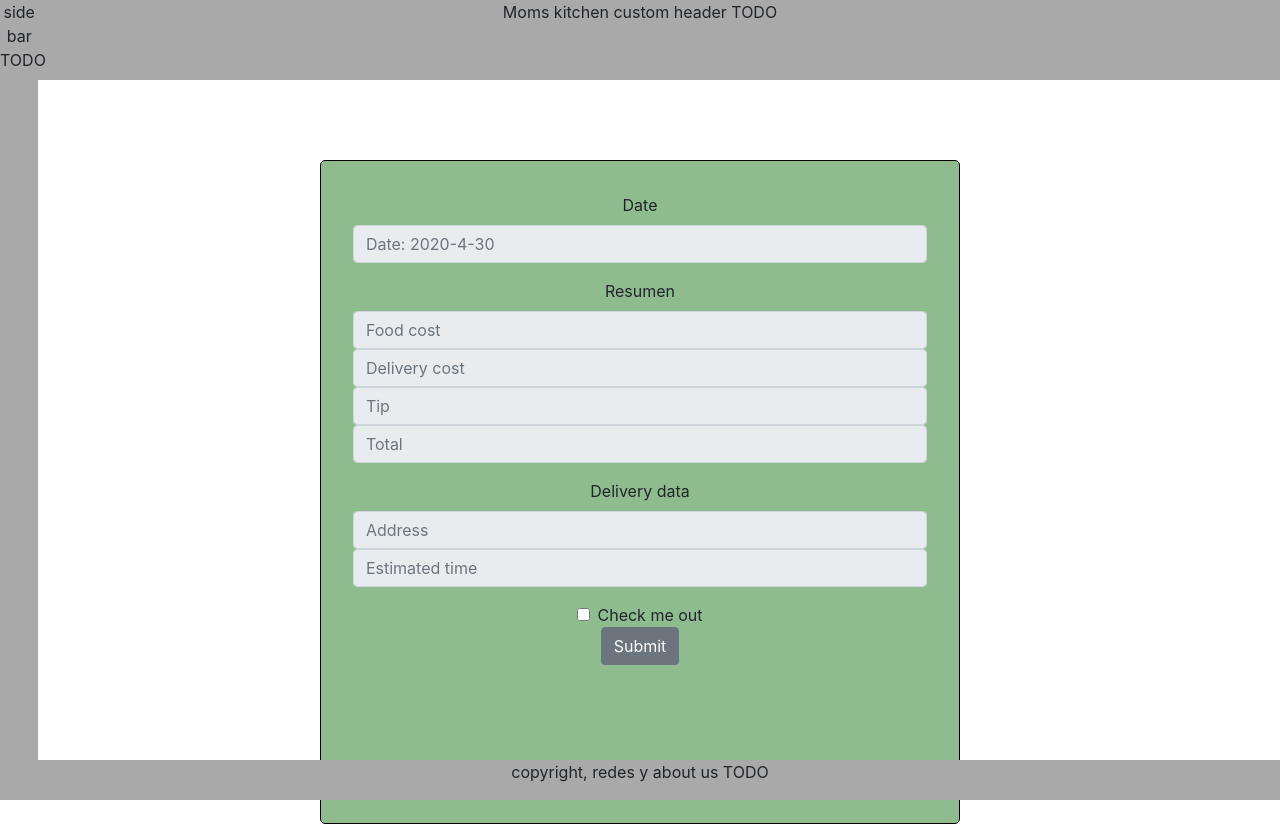
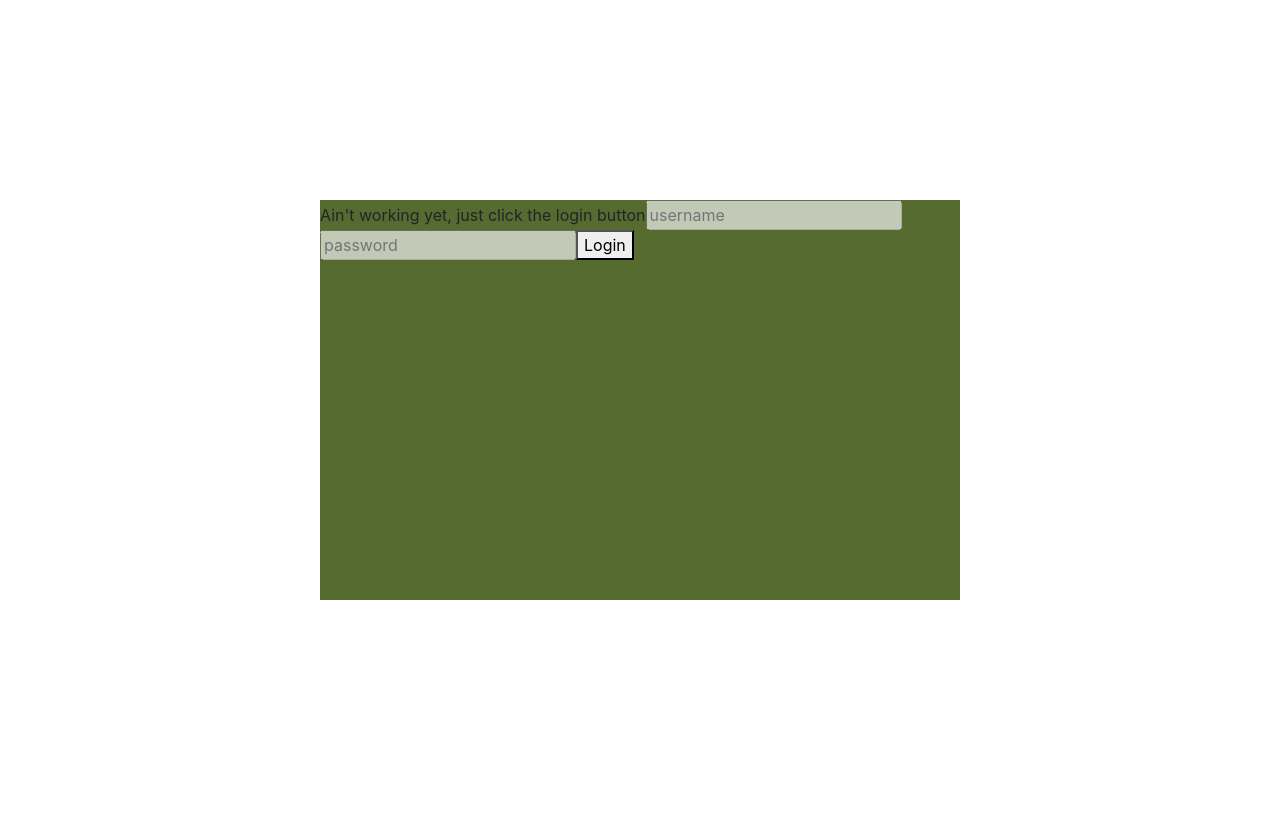
Before and after one commit to Moms-Kitchen/moms-kitchen-frontend, a React (Create React App) app: page / in a window 1280 px wide. After the commit the page ends 800 px from the top, so only its background shows below. Built offline with nearby package versions, Linux system fonts and the light colour scheme.

Commit message:
login and routing yet working on it

```diff
--- a/package.json
+++ b/package.json
@@ -9,6 +9,7 @@
     "bootstrap": "^4.4.1",
     "react": "^16.12.0",
     "react-dom": "^16.12.0",
+    "react-router-dom": "^5.1.2",
     "react-scripts": "3.3.0",
     "reactstrap": "^8.4.1"
   },
--- a/src/App.js
+++ b/src/App.js
@@ -1,27 +1,17 @@
 import React from 'react';
-import { Container, Row, Col } from 'reactstrap';
 import './App.css';
-import MyHeader from './components/MyHeader';
-import MyFooter from './components/MyFooter'
-import MySideBar from './components/MySideBar';
-import BillingForm from './components/BillingForm';
+import { BrowserRouter,Route } from 'react-router-dom';
+import Login from './components/Login';
+import Billing from './components/Billing';
+
 
 function App() {
   return (
-    <div className="App">
-      <Container>
-        <Row>
-          <MyHeader></MyHeader>
-        </Row>
-        <Row>
-          <MySideBar></MySideBar>
-          <BillingForm></BillingForm>
-        </Row>
-        <Row>
-          <MyFooter></MyFooter>
-        </Row>
-      </Container>
-    </div>
+    <BrowserRouter>
+      <Route path='/' component={Login}></Route>
+      <Route path='/login' component={Login}></Route>
+      <Route path='/billing' component={Billing}></Route>
+    </BrowserRouter>
   );
 }
 
--- /dev/null
+++ b/src/components/Billing.js
@@ -0,0 +1,29 @@
+import React, { Component } from 'react';
+import { Container, Row, Col } from 'reactstrap';
+import MyHeader from './components/MyHeader';
+import MyFooter from './components/MyFooter'
+import MySideBar from './components/MySideBar';
+import BillingForm from './components/BillingForm';
+
+class Billing extends Component {
+    render() {
+        return (
+            <div>
+                <Container>
+                    <Row>
+                        <MyHeader></MyHeader>
+                    </Row>
+                    <Row>
+                        <MySideBar></MySideBar>
+                        <BillingForm></BillingForm>
+                    </Row>
+                    <Row>
+                        <MyFooter></MyFooter>
+                    </Row>
+                </Container>
+            </div>
+        );
+    }
+}
+
+export default Billing;
--- /dev/null
+++ b/src/components/Login.js
@@ -0,0 +1,28 @@
+import React, { Component } from 'react';
+import { Link, Redirect, BrowserRouter } from 'react-router-dom';
+import './login.css';
+import Billing from './Billing';
+
+class Login extends Component {
+
+    checkUserCredentials() {
+        return (
+            <Redirect to='/billing'></Redirect>
+        );
+    }
+
+    render() {
+        return (
+            <div className="loginClass generic">
+                <form>
+                    <span>Ain't working yet, just click the login button</span>
+                    <input className="loginUsernameClass" placeholder="username" type="text" disabled></input>
+                    <input className="loginPasswordClass" placeholder="password" type="password" disabled></input>
+                    <button className="loginButtonClass" onClick={this.checkUserCredentials}>Login</button>
+                </form>
+            </div>
+        );
+    }
+}
+
+export default Login;
--- /dev/null
+++ b/src/components/login.css
@@ -0,0 +1,8 @@
+.loginClass{
+    position: relative;
+    height: 50vh;
+    width: 50vw;
+    top: 25vh;
+    left: 25vw;
+    background-color: darkolivegreen;
+}
```
Also changed, not shown: 1 other file (tests, documents, lock files or other folders).
